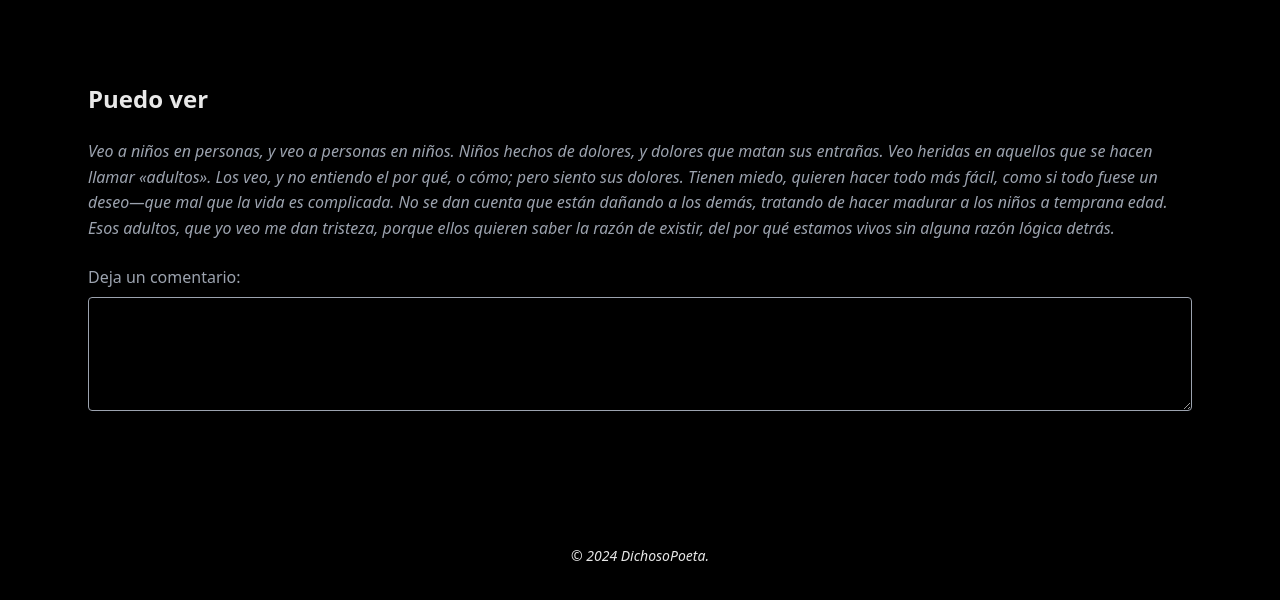
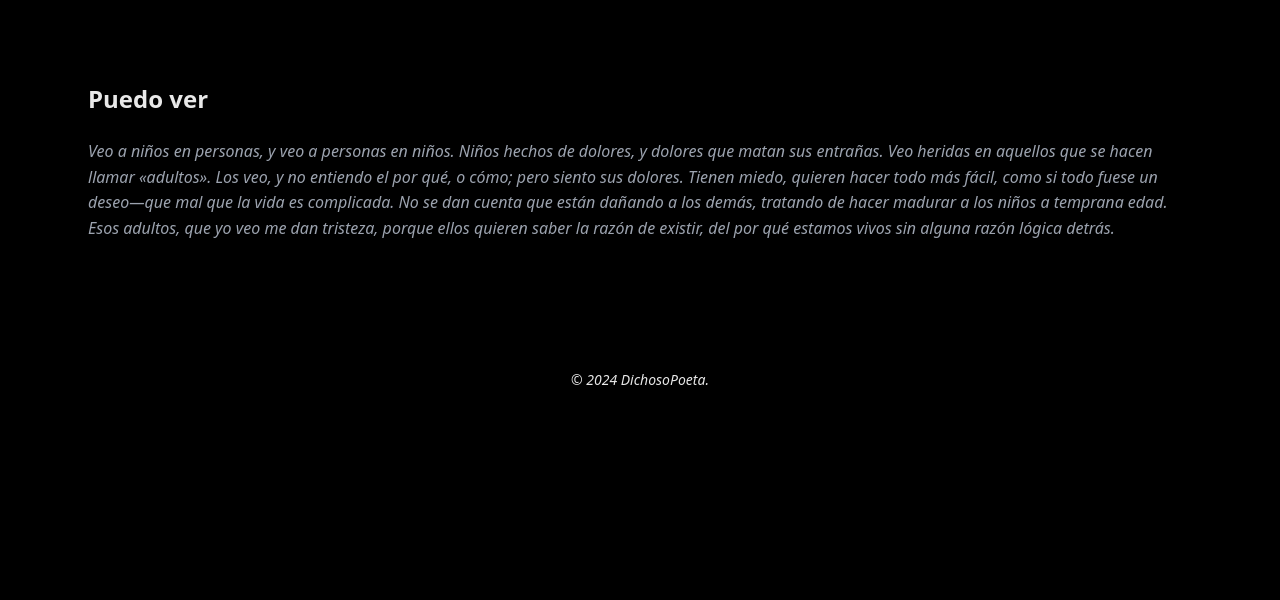
Before and after one commit to Vickito/dichosopoeta, a plain HTML site: page escrito/puedo_ver.html in a window 1280 px wide. Shown: the part 108-708 px from the top of the page. Drawn offline with nearby package versions, Linux system fonts and the light colour scheme.

Commit message:
Update puedo_ver.html

```diff
--- a/escrito/puedo_ver.html
+++ b/escrito/puedo_ver.html
@@ -94,8 +94,6 @@
         <section>
             <h2 class="text-2xl font-bold mb-6">Puedo ver</h2>
             <p class="text-gray-400">Veo a niños en personas, y veo a personas en niños. Niños hechos de dolores, y dolores que matan sus entrañas. Veo heridas en aquellos que se hacen llamar «adultos». Los veo, y no entiendo el por qué, o cómo; pero siento sus dolores. Tienen miedo, quieren hacer todo más fácil, como si todo fuese un deseo—que mal que la vida es complicada. No se dan cuenta que están dañando a los demás, tratando de hacer madurar a los niños a temprana edad. Esos adultos, que yo veo me dan tristeza, porque ellos quieren saber la razón de existir, del por qué estamos vivos sin alguna razón lógica detrás.</p>
-            <label for="comentario" class="block text-gray-400 mt-6">Deja un comentario:</label>
-            <textarea id="comentario" name="comentario" rows="4" class="w-full p-2 mt-2 bg-black text-gray-400 border border-gray-400 rounded"></textarea>
         </section>
     </main>
     <footer class="text-center p-6 mt-10">
```
